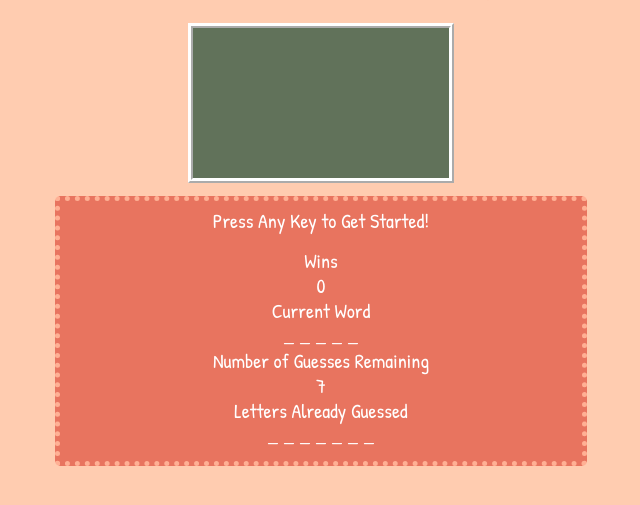
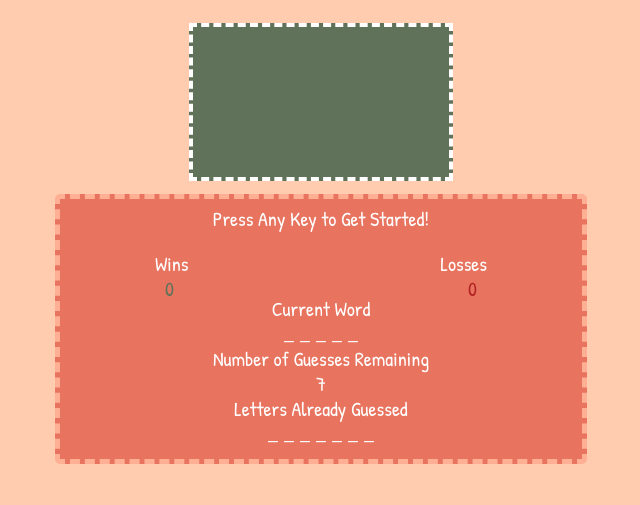
Before and after one commit to perlaballesteros/Hangman-Game, a plain HTML site: page index.html in a window 1280 px wide. Shown: the part 87-592 px from the top of the page, without its empty margins (319-959 px from the left). Drawn offline with nearby package versions, Linux system fonts and the light colour scheme.

Commit message:
hangman drawing is working

```diff
--- a/assets/css/style.css
+++ b/assets/css/style.css
@@ -41,7 +41,7 @@ h1{
 	background-color: #61725A;
 	width:20%;
 	height:150px;
-	border:5px ridge #FFFFFF ;
+	border:4px dashed #FFFFFF ;
 
 }
 
@@ -51,11 +51,39 @@ h1{
 	width:40%;
 	height: 250px;
 	padding:5px;
-	border: 5px dotted #FFB094;
+	border: 5px dashed #FFB094;
 	border-radius: 5px;
 
 }
 #pressKey{
 	margin-bottom: 20px;
-	bottom-border:5px solid #FFFFFF;
+
 }
+#win{
+	float: left;
+	margin-left: 90px;
+}
+#loss{
+	float:right;
+	margin-right:90px;
+}
+
+#lossesShow{
+	float:right;
+	margin-right:90px;
+}
+#winsShow{
+	clear:both;
+	float:left;
+	margin-left: 100px;
+	color: #61725A;
+}
+#lossesShow{
+
+	float:right;
+	margin-right:100px;
+	color:#b32323;
+}
+#currentWord{
+	clear:both;
+}
--- a/assets/javascript/game.js
+++ b/assets/javascript/game.js
@@ -28,8 +28,8 @@ var nextWord=0;
 var wordAlreadyguessed=false;
 //STORES BOOLEAN TO CHECK IF USER'S GUESS IS REPEATED
 var userWrongguessRepeated;
-
-
+//losses
+var losses=0;
 
 //------------------------------------FUNCTIONS---------------------------------------------------------
 function newWord2guess(s)
@@ -104,6 +104,8 @@ newWord2guess(nextWord);
 //REPORTING WINS TO HTML DIV #winsShow
 
 $("#winsShow").text(wins);
+//LOSSES
+$("#lossesShow").text(losses);
 
 //BLANK ARRAY AND GUESSESWRONG SHOULD BE REPORTED HERE FOR THE FIRST TIME
 //THE PROGRAM RUNS THEN IT SHOULD BE REPLACED WITH THE ONE IN ON KEY FUNCTION
@@ -115,6 +117,7 @@ console.log(guessesWrong.join(" "));
 $("#lettersGuessedshow").text(guessesWrong.join(" "));
 //Number of Guesses Remaining
 $("#numberGuessesshow").text(guessesRemaining);
+
 
 
 
@@ -186,9 +189,12 @@ document.onkeyup = function(event)
 			var canvas = document.getElementById("canvas");
 
 			var ctx = canvas.getContext("2d");
+
+
 			ctx.fillStyle="#FFFFFF"
 
 			//structure
+			ctx.beginPath();
 			ctx.fillRect(30,130,140,5);
 
 			ctx.fillRect(40,20,5,110);
@@ -198,6 +204,8 @@ document.onkeyup = function(event)
 			ctx.fillRect(20,20,90,5);
 
 			ctx.fillRect(130,20,5,10);
+			ctx.stroke();
+  			ctx.closePath();
 		}
 		if(guessesRemaining===5)
 		{
@@ -213,6 +221,7 @@ document.onkeyup = function(event)
   				ctx.arc(x, y, radius, 0, Math.PI * 2, false);
 
   				ctx.stroke();
+  				ctx.closePath();
   			};
 
   			ctx.lineWidth = 4;
@@ -227,7 +236,10 @@ document.onkeyup = function(event)
 			var canvas = document.getElementById("canvas");
 			var ctx = canvas.getContext("2d");
 			ctx.fillStyle="#FFFFFF"
+			ctx.beginPath();
 			ctx.fillRect(130,50,5,40);
+			ctx.stroke();
+			ctx.closePath();
 		}
 
 		if(guessesRemaining===3)
@@ -246,6 +258,7 @@ document.onkeyup = function(event)
 			ctx.lineTo(115, 115);
 
 			ctx.stroke()
+			ctx.closePath();
 		}
 
 		if(guessesRemaining===2)
@@ -265,6 +278,7 @@ document.onkeyup = function(event)
 			ctx.lineTo(149, 115);
 
 			ctx.stroke()
+			ctx.closePath();
 		}
 
 
@@ -285,6 +299,7 @@ document.onkeyup = function(event)
 			ctx.lineTo(149,60);
 
 			ctx.stroke()
+			ctx.closePath();
 		}
 
 		if(guessesRemaining===0)
@@ -303,7 +318,10 @@ document.onkeyup = function(event)
 			ctx.lineTo(115,60);
 
 			ctx.stroke()
+			ctx.closePath();
+
 		}
+	}
 
 
 		//IF USER WINS
@@ -327,15 +345,16 @@ document.onkeyup = function(event)
 			$("#lettersGuessedshow").text(guessesWrong.join(" "));
 			//Number of Guesses Remaining
 			$("#numberGuessesshow").text(guessesRemaining);
-
-
+			//clearing the canvas
+			//clearing the canvas
+			ctx.clearRect(0, 0, canvas.width, canvas.height);
 
 		}
 
 		//IF PLAYER RUNS OUT OF guesses
 		if (guessesRemaining===0)
 		{
-
+			losses++;
 			//ADDING ONE IN ORDER TO ACCESS THE NEXT WORD
 			nextWord++;
 			//CALING THE FUNCTIONS TO RECEIVE THE NEXT WORD
@@ -354,12 +373,12 @@ document.onkeyup = function(event)
 			$("#lettersGuessedshow").text(guessesWrong.join(" "));
 			//Number of Guesses Remaining
 			$("#numberGuessesshow").text(guessesRemaining);
+			//clearing the canvas
+			ctx.clearRect(0, 0, canvas.width, canvas.height);
+			$("#lossesShow").text(losses);
+		}
 
 
-
-		}
-
-	}
 
 	if(wordAlreadyguessed===true)
 	{
--- a/index.html
+++ b/index.html
@@ -48,12 +48,15 @@
 				</div>
 
 				<div>
-					<h1>Wins</h1>
+					<h1 id="win">Wins</h1>
+					<h1 id= "loss">Losses</h1>
 				</div>
 
 				<div id="winsShow"></div>
 
 				<div>
+				<div id="lossesShow"></div>
+				<div id="currentWord">
 					<h1>Current Word</h1>
 				</div>
 
```
